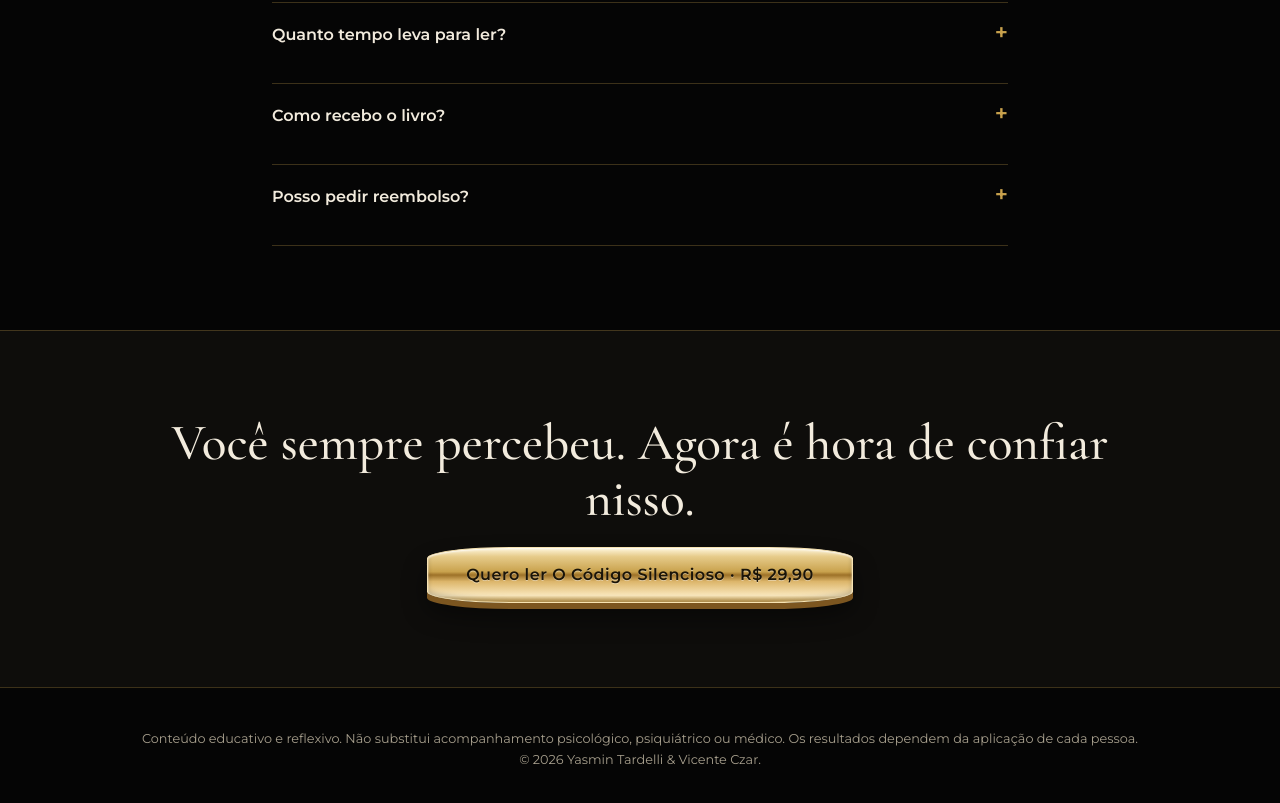
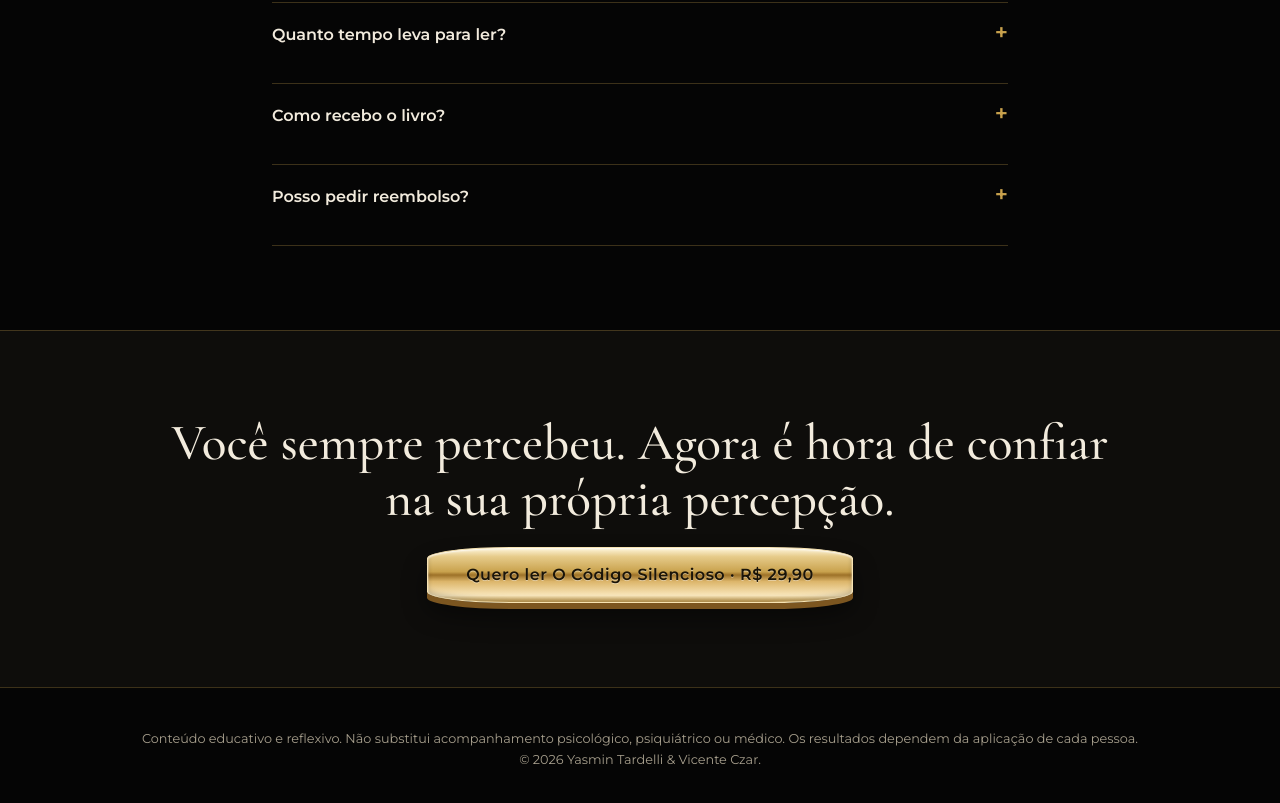
Before and after one commit to Vicentxiii/pagina-vendas-codigo-silencioso, a plain HTML site: page index.html in a window 1280 px wide. Shown: the part 7909-8712 px from the top of the page. Drawn offline with nearby package versions, Linux system fonts and the light colour scheme.

Commit message:
Ajusta chamada final para confiar na propria percepcao

```diff
--- a/index.html
+++ b/index.html
@@ -182,7 +182,7 @@
 
 <section class="alt center">
  <div class="wrap">
-  <h2>Você sempre percebeu. Agora é hora de confiar nisso.</h2>
+  <h2>Você sempre percebeu. Agora é hora de confiar na sua própria percepção.</h2>
   <a class="btn" href="#oferta" data-cta>Quero ler O Código Silencioso · R$ 29,90</a>
  </div>
 </section>
```
